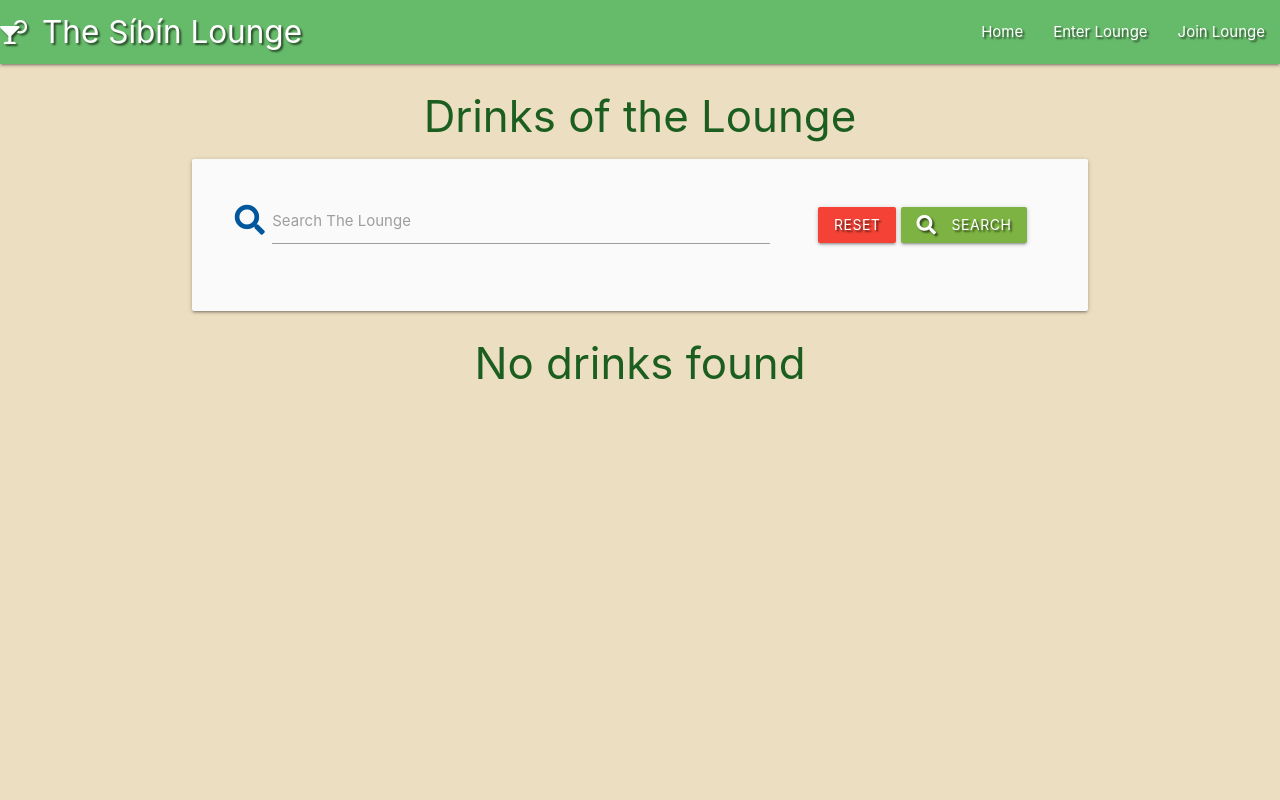
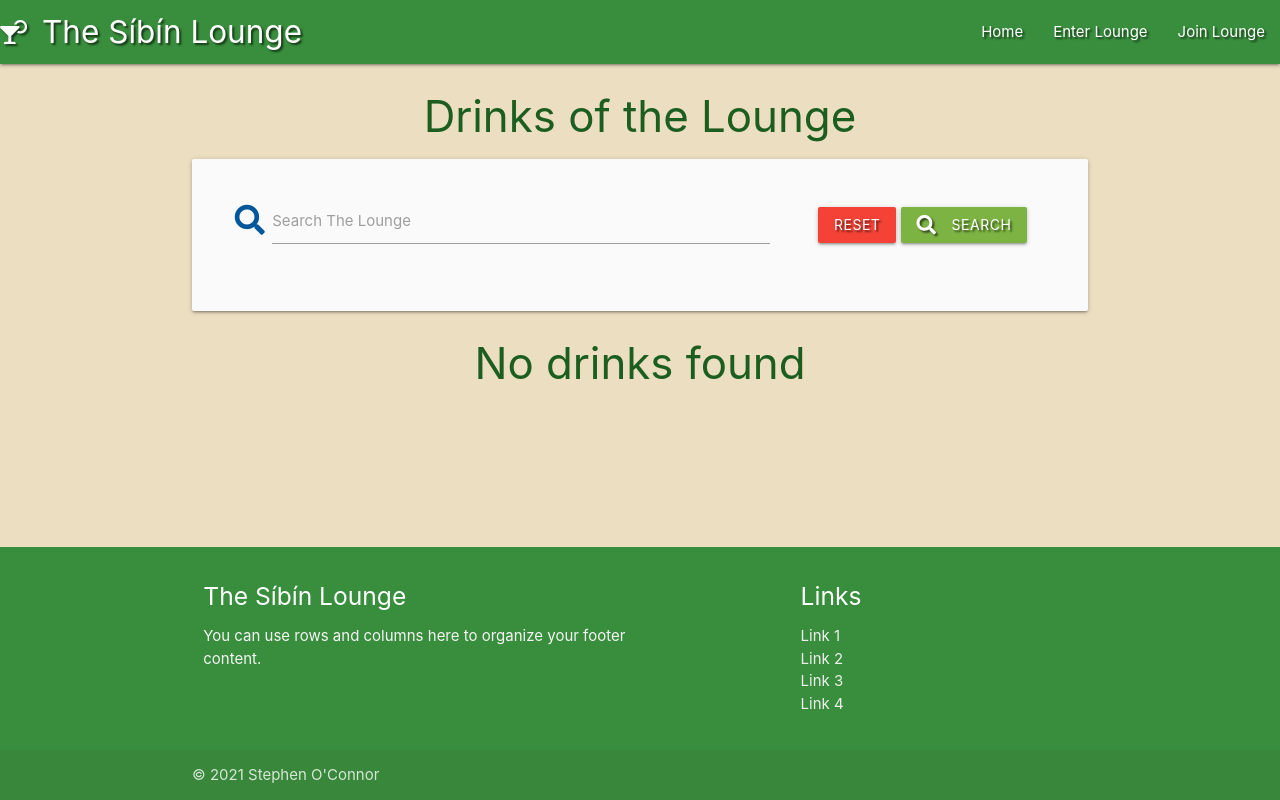
Before and after one commit to stephenoc390/sibin_lounge, a Flask app: page / in a window 1280 px wide. Run offline with Flask 2, Linux system fonts and the light colour scheme; data that the repository does not hold is empty; some libraries are stand-ins or nearby versions.

Commit message:
added footer to base.html

```diff
--- a/static/css/style.css
+++ b/static/css/style.css
@@ -1,5 +1,12 @@
 body {
     background-color: #ECDEC1;
+    display: flex;
+    min-height: 100vh;
+    flex-direction: column;
+}
+
+main {
+    flex: 1 0 auto;
 }
 
 .text-shadow {
--- a/templates/base.html
+++ b/templates/base.html
@@ -15,7 +15,7 @@
 
     <header>
         <!-- top navbar -->
-        <nav class="nav-extended text-shadow green lighten-1">
+        <nav class="nav-extended text-shadow green darken-2">
             <div class="nav-wrapper">
                 <a href="{{ url_for('get_drinks') }}" class="brand-logo"><i class="fas fa-cocktail"></i>The Síbín Lounge</a>
                 <a href="#" data-target="mobile-demo" class="sidenav-trigger right"><i class="fas fa-bars"></i></a>
@@ -71,6 +71,33 @@
         {% endblock %}
     </main>
 
+    <!-- footer -->
+    <footer class="page-footer green darken-2">
+        <div class="container">
+            <div class="row">
+                <div class="col l6 s12">
+                    <h5 class="white-text">The Síbín Lounge</h5>
+                    <p class="grey-text text-lighten-4">You can use rows and columns here to organize your footer content.
+                    </p>
+                </div>
+                <div class="col l4 offset-l2 s12">
+                    <h5 class="white-text">Links</h5>
+                    <ul>
+                        <li><a class="grey-text text-lighten-3" href="#!">Link 1</a></li>
+                        <li><a class="grey-text text-lighten-3" href="#!">Link 2</a></li>
+                        <li><a class="grey-text text-lighten-3" href="#!">Link 3</a></li>
+                        <li><a class="grey-text text-lighten-3" href="#!">Link 4</a></li>
+                    </ul>
+                </div>
+            </div>
+        </div>
+        <div class="footer-copyright">
+            <div class="container">
+                © 2021 Stephen O'Connor
+            </div>
+        </div>
+    </footer>
+
     <script src="https://code.jquery.com/jquery-3.6.0.min.js"
         integrity="sha256-/xUj+3OJU5yExlq6GSYGSHk7tPXikynS7ogEvDej/m4=" crossorigin="anonymous"></script>
     <script src="https://cdnjs.cloudflare.com/ajax/libs/materialize/1.0.0/js/materialize.min.js"></script>
```
